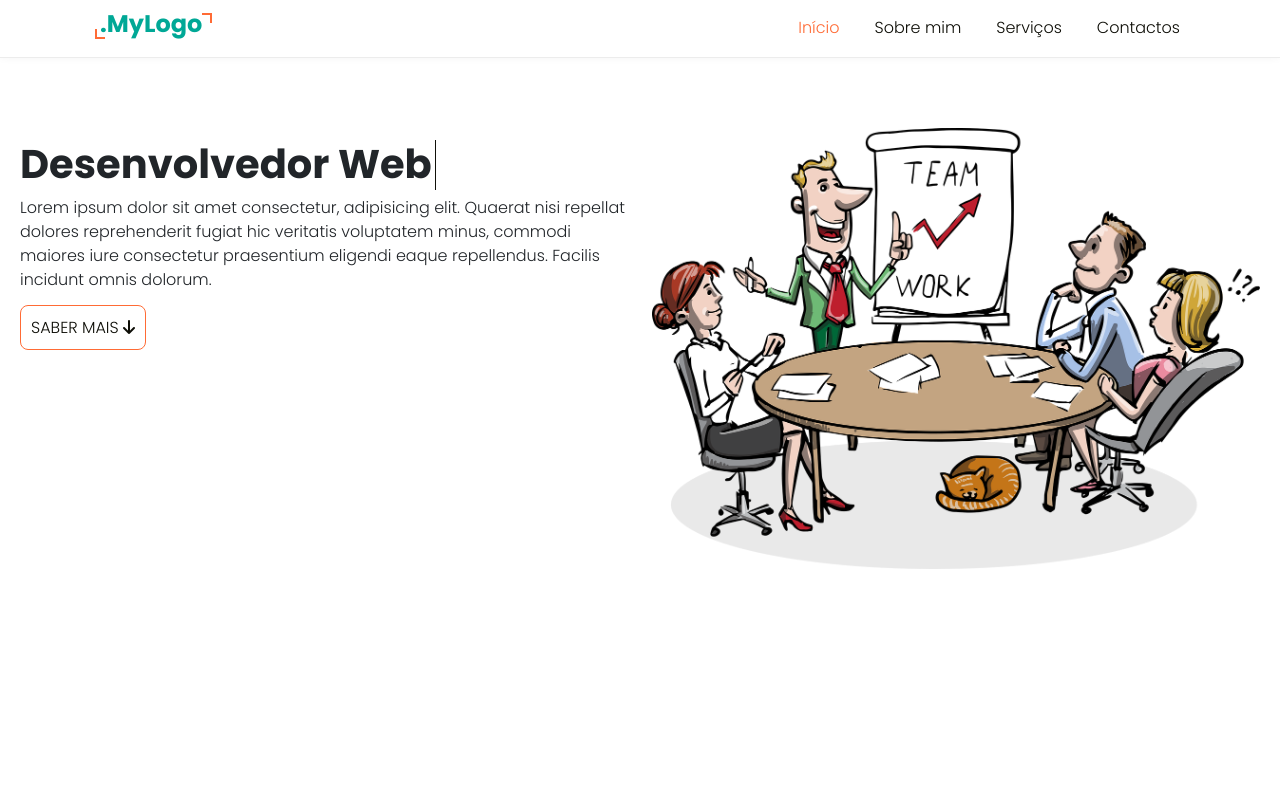
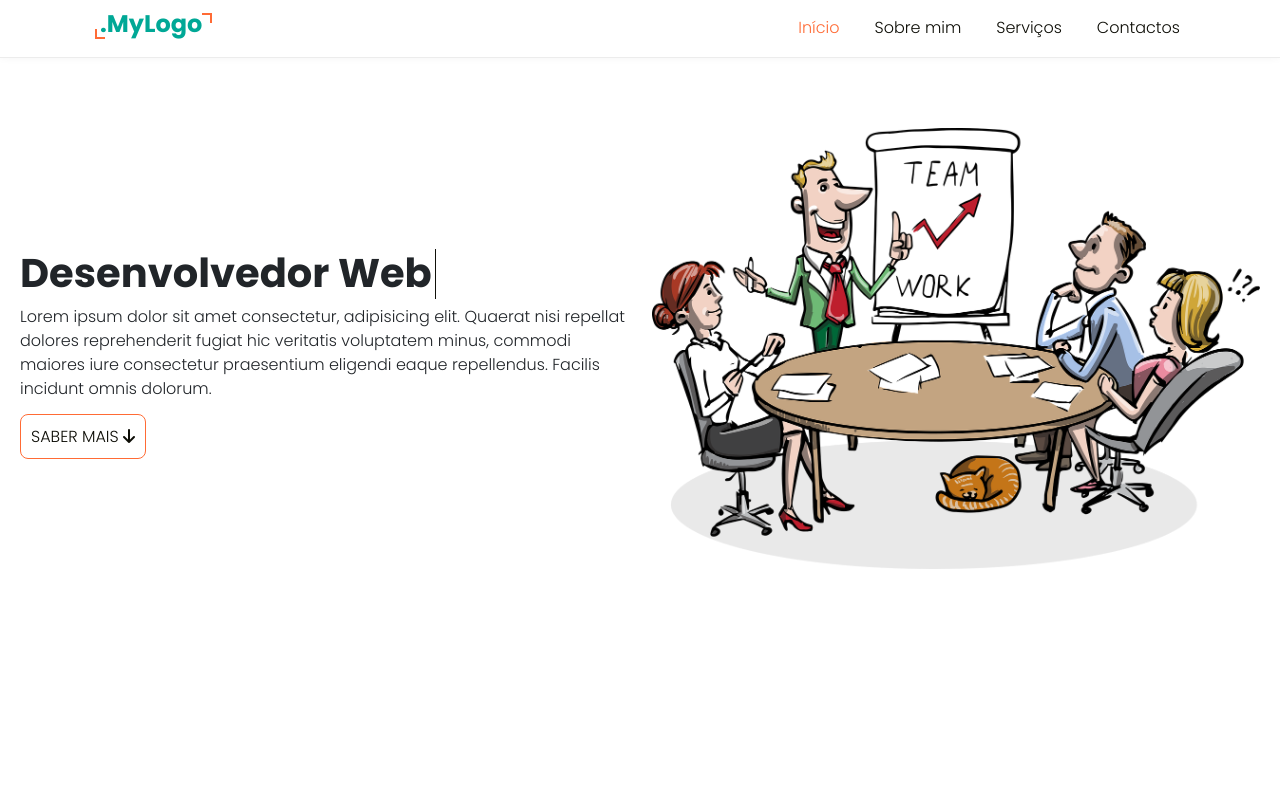
Before and after one commit to Belchior-Sapalo/portfolio, a plain HTML site: page index.html in a window 1280 px wide. Shown: the top 800 px of the page. Drawn offline with Linux system fonts and the light colour scheme.

Commit message:
atualizei o style

```diff
--- a/css/style.css
+++ b/css/style.css
@@ -172,10 +172,6 @@ section{
     background-attachment: fixed; */
 }
 
-#home-text{
-    padding-top: 60px;
-}
-
 #text{
     position: relative;
     font-family: var(--bold), sans-serif;
@@ -303,7 +299,7 @@ section{
 
     /* services section */
 #services-area .service{
-    margin: 16px;
+    margin: 15px;
     position: relative;
 }
 
--- a/index.html
+++ b/index.html
@@ -49,7 +49,7 @@
 
     <main id="main">
         <section id="home" class="sec ">
-            <div class="row">
+            <div class="row align-items-center">
                 <div class="col-lg-6 col-sm-12 col-md-12" id="home-text">
                     <h1 id="text"></h1>
 
```
